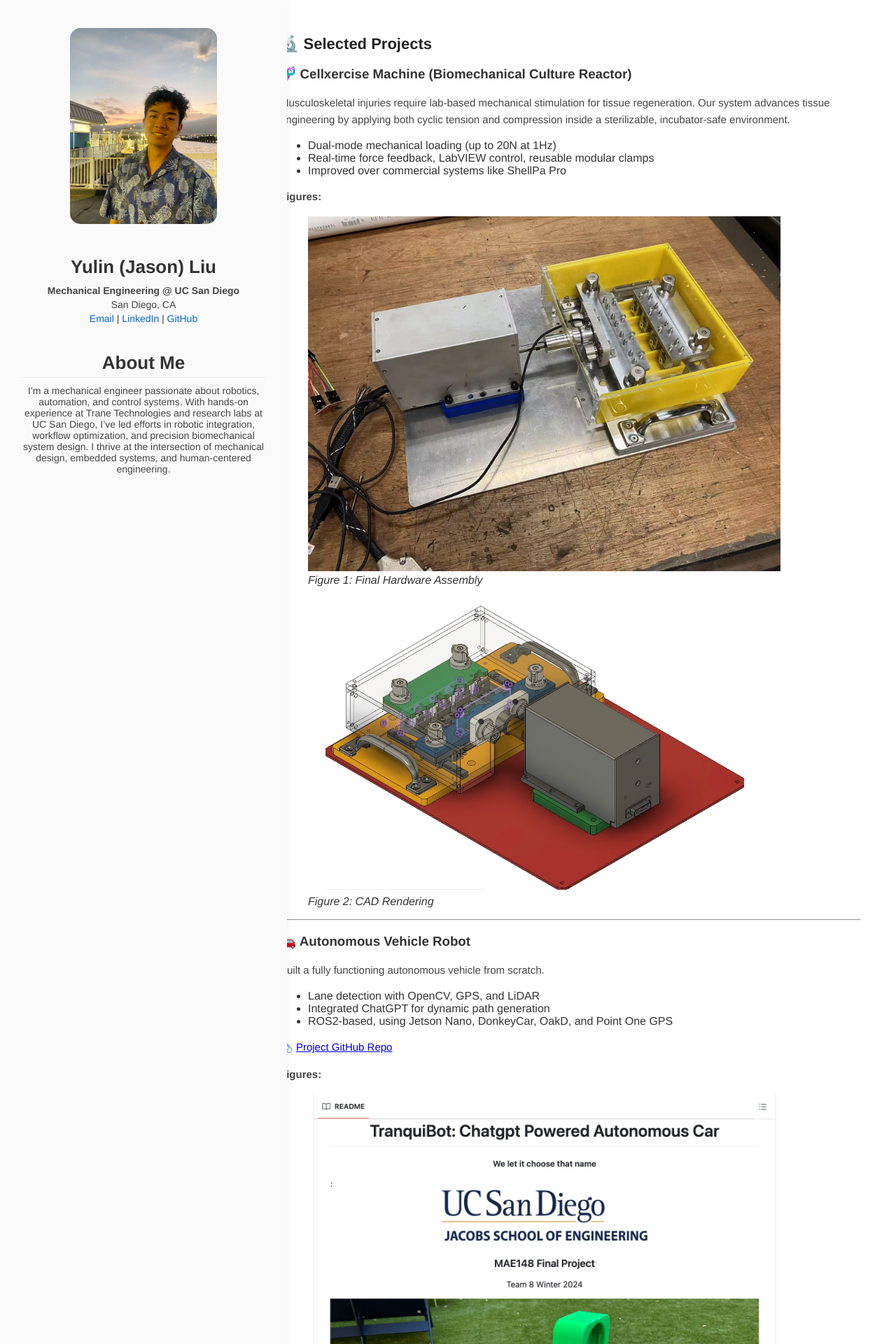
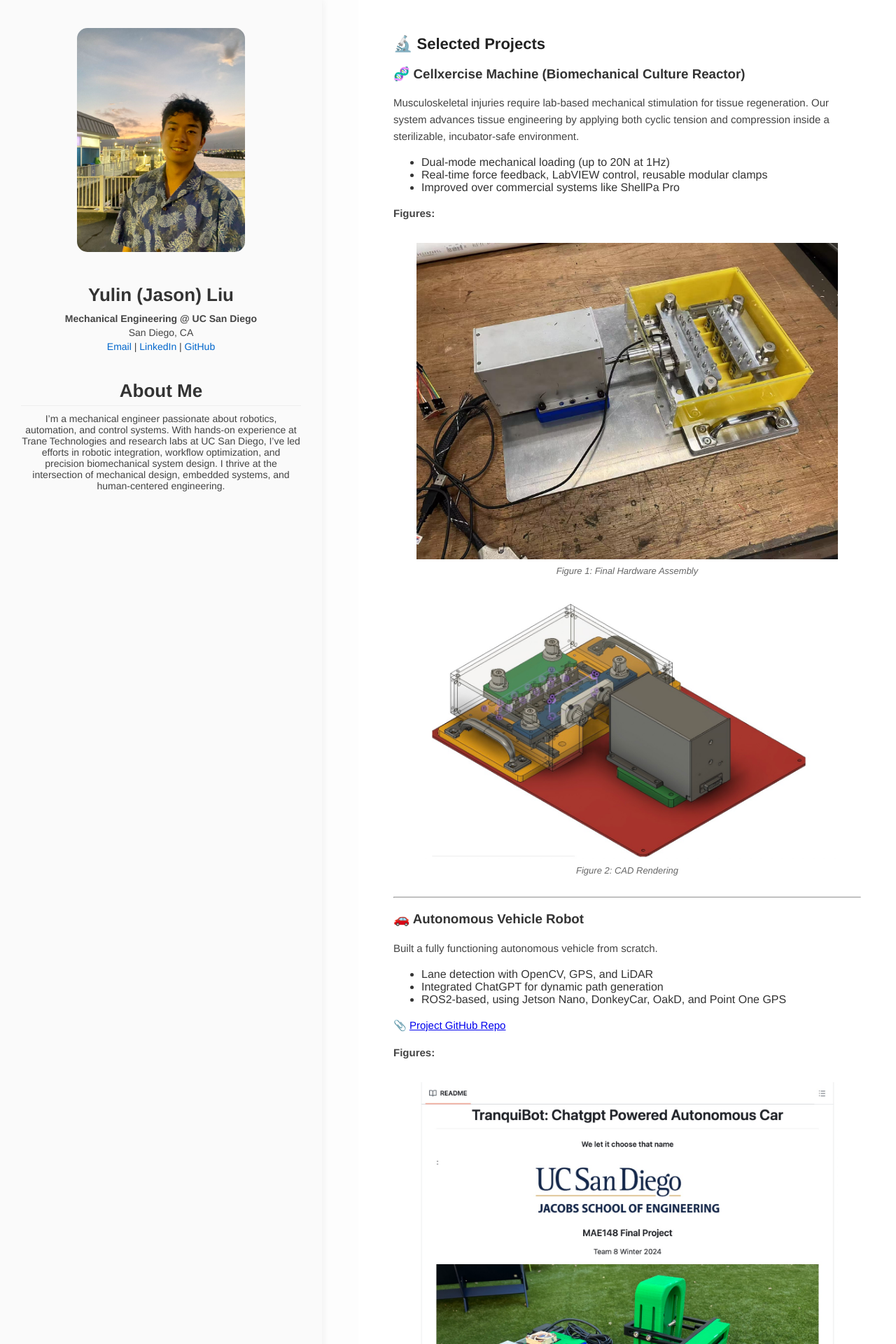
Before and after one commit to JL2200/yulinliu.github.io, a Jekyll site: the page built from index.md, in a window 1280 px wide. Shown: the top 1920 px of the page at 70% size. Built offline with Jekyll 4.4.1, drawn with Linux system fonts in a browser that asks for light colours; our own code applies the rules of GitHub Pages for plain Markdown files.

Commit message:
Update style.css

```diff
--- a/assets/css/style.css
+++ b/assets/css/style.css
@@ -4,11 +4,17 @@ body {
   padding: 0;
   background-color: #fdfdfd;
   color: #333;
-  display: flex; /* Use flex layout on body */
+}
+
+.container {
+  display: flex;
+  height: 100vh;
+  overflow: hidden;
 }
 
 .sidebar {
-  width: 350px;
+  width: 40%;
+  max-width: 400px;
   background-color: #fafafa;
   padding: 40px 30px;
   box-shadow: 2px 0 10px rgba(0, 0, 0, 0.05);
@@ -16,10 +22,8 @@ body {
 
   position: fixed;
   top: 0;
-  left: 0;
   height: 100vh;
   overflow-y: auto;
-  z-index: 100;
 }
 
 .sidebar img {
@@ -50,12 +54,17 @@ body {
 }
 
 .main-content {
-  margin-left: 350px; /* Same width as sidebar */
-  flex: 1;            /* Take remaining space */
+  margin-left: 40%; /* Match sidebar width */
+  width: 60%;
   padding: 50px;
   background-color: #ffffff;
+  overflow-y: auto;
   height: 100vh;
-  overflow-y: auto;
+}
+
+.content-inner {
+  max-width: 1000px;
+  margin: 0 auto;
 }
 
 .main-content h2 {
@@ -77,3 +86,14 @@ body {
   border-bottom: 1px solid #eee;
   padding-bottom: 5px;
 }
+
+figure {
+  text-align: center;
+  margin: 30px 0;
+}
+
+figcaption {
+  font-size: 13px;
+  color: #666;
+  margin-top: 5px;
+}
```
